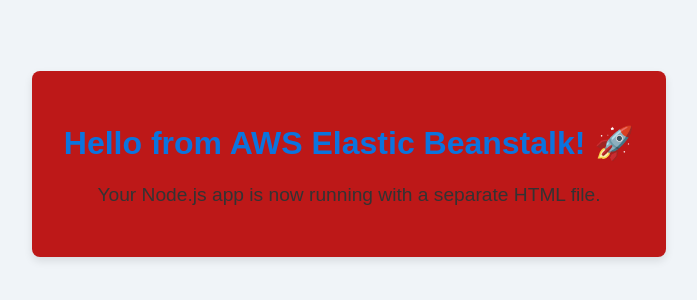
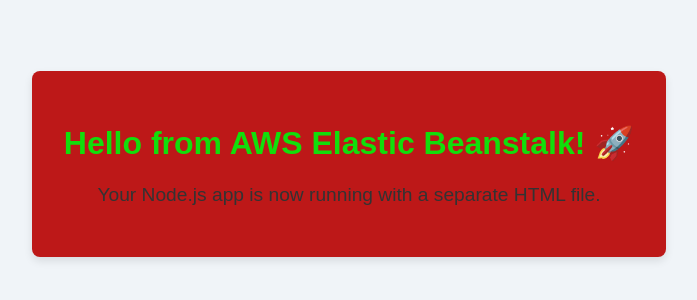
Before and after one commit to bitteswar/BittJscode, a website: page public/index.html in a window 1280 px wide. Shown: the part 236-536 px from the top of the page, without its empty margins (291-988 px from the left). Drawn offline with Linux system fonts and the light colour scheme.

Commit message:
commiting the changes

```diff
--- a/public/index.html
+++ b/public/index.html
@@ -17,7 +17,7 @@
             margin: 0;
         }
         h1 {
-            color: #0b74de;
+            color: #12de0b;
         }
         p {
             font-size: 1.2rem;
```
